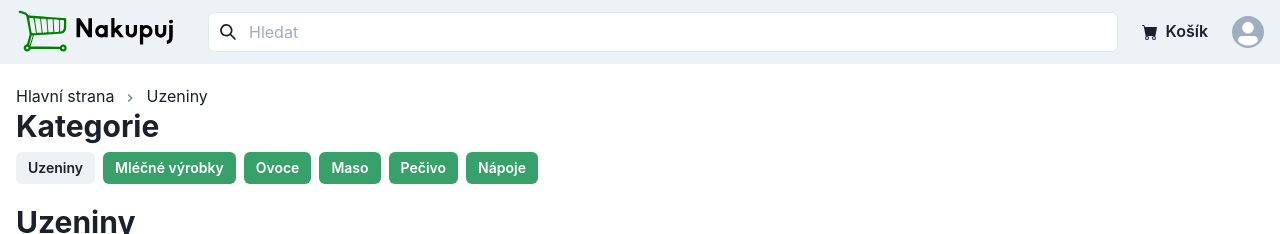
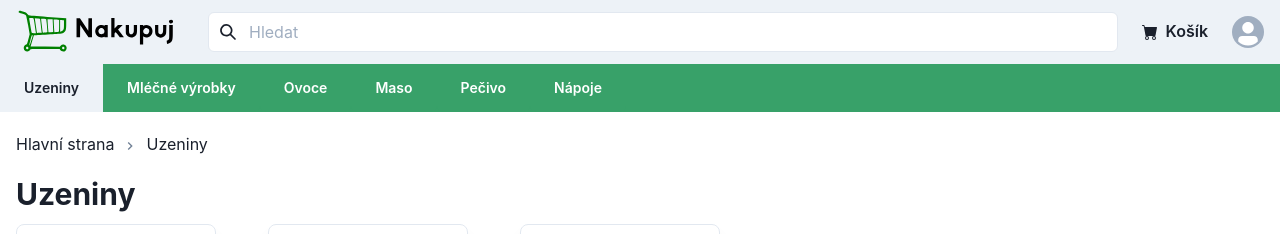
Before and after one commit to tomassvatek/nakupuj-app, a Next.js app: page /category/1 in a window 1280 px wide. Shown: the top 234 px of the page. Built offline with nearby package versions, Linux system fonts and the light colour scheme.

Commit message:
Style category nav

```diff
--- a/components/Categories.tsx
+++ b/components/Categories.tsx
@@ -1,36 +1,49 @@
-import 'swiper/css';
-import 'swiper/css/navigation';
+import "swiper/css";
+import "swiper/css/navigation";
 import { categories } from "../constants";
 import NextLink from "next/link";
 import { Button } from "@chakra-ui/react";
 import React from "react";
-import { Heading } from "@chakra-ui/layout";
+import { Box, Heading } from "@chakra-ui/layout";
 
 interface IProps {
-  selected?: number
+  selected?: number;
 }
 
 const Categories = (props: IProps) => {
-  const { selected } = props
+  const { selected } = props;
 
   return (
-    <>
-      <Heading fontSize="3xl">Kategorie</Heading>
-      {Object.keys(categories).map(key => {
+    <Box w="100%" bg="green.500">
+      {/* <Heading fontSize="3xl">Kategorie</Heading> */}
+      {Object.keys(categories).map((key) => {
         const id = parseInt(key, 10);
         const category = categories[id];
 
-        return (
-          id !== selected ? (
-            <NextLink href={`/category/${id}`} key={id} passHref>
-              <Button as="a" size="sm" colorScheme="green" style={{ marginRight: '0.5rem', marginTop: '0.5rem' }}>{category.name}</Button>
-            </NextLink>
-          ) : (
-            <Button key={id} size="sm" colorScheme="gray" style={{ marginRight: '0.5rem', marginTop: '0.5rem' }}>{category.name}</Button>
-          )
-        )
+        return id !== selected ? (
+          <NextLink href={`/category/${id}`} key={id} passHref>
+            <Button
+              as="a"
+              size="sm"
+              colorScheme="green"
+              p="6"
+            >
+              {category.name}
+            </Button>
+          </NextLink>
+        ) : (
+          <Button
+            key={id}
+            size="sm"
+            borderRadius="0"
+            colorScheme="gray"
+            p="6"
+          >
+            {category.name}
+          </Button>
+        );
       })}
-    </>
+    </Box>
   );
 };
 
--- a/pages/category/[category].tsx
+++ b/pages/category/[category].tsx
@@ -26,6 +26,8 @@ const Category: NextPage<Props> = ({ category }) => {
       <Head>
         <title>{getTitle(category.name)}</title>
       </Head>
+      <Categories selected={category.id} />
+
       <Container maxW={{ base: '6xl', xl: '8xl' }} py={5}>
         <BreadcrumbComponent items={['index']}>
           <BreadcrumbItem>
@@ -33,9 +35,7 @@ const Category: NextPage<Props> = ({ category }) => {
           </BreadcrumbItem>
         </BreadcrumbComponent>
 
-        <Categories selected={category.id} />
         <Heading mt={5} fontSize="3xl">{category.name}</Heading>
-
         <ProductSlider category={category.id} />
       </Container>
     </main>
--- a/pages/product/[id]/[variant].tsx
+++ b/pages/product/[id]/[variant].tsx
@@ -34,6 +34,7 @@ import React, { useState } from 'react';
 import { ChevronDownIcon } from '@chakra-ui/icons';
 import ProductVariantItem from '../../../components/ProductVariantItem';
 import { formatPrice } from '../../../utils/formatters';
+import Categories from '../../../components/Categories';
 
 interface Props {
   product?: IProduct,
@@ -120,6 +121,8 @@ const ProductDetail: NextPage<Props> = ({ product }) => {
       <Head>
         <title>{getTitle(product.title)}</title>
       </Head>
+      <Categories selected={product.category.id} />
+
 
       <Container maxW={'6xl'} p={5}>
         <BreadcrumbComponent items={['index']}>
```
Also changed, not shown: pages/index.tsx (+22 -15 lines).
